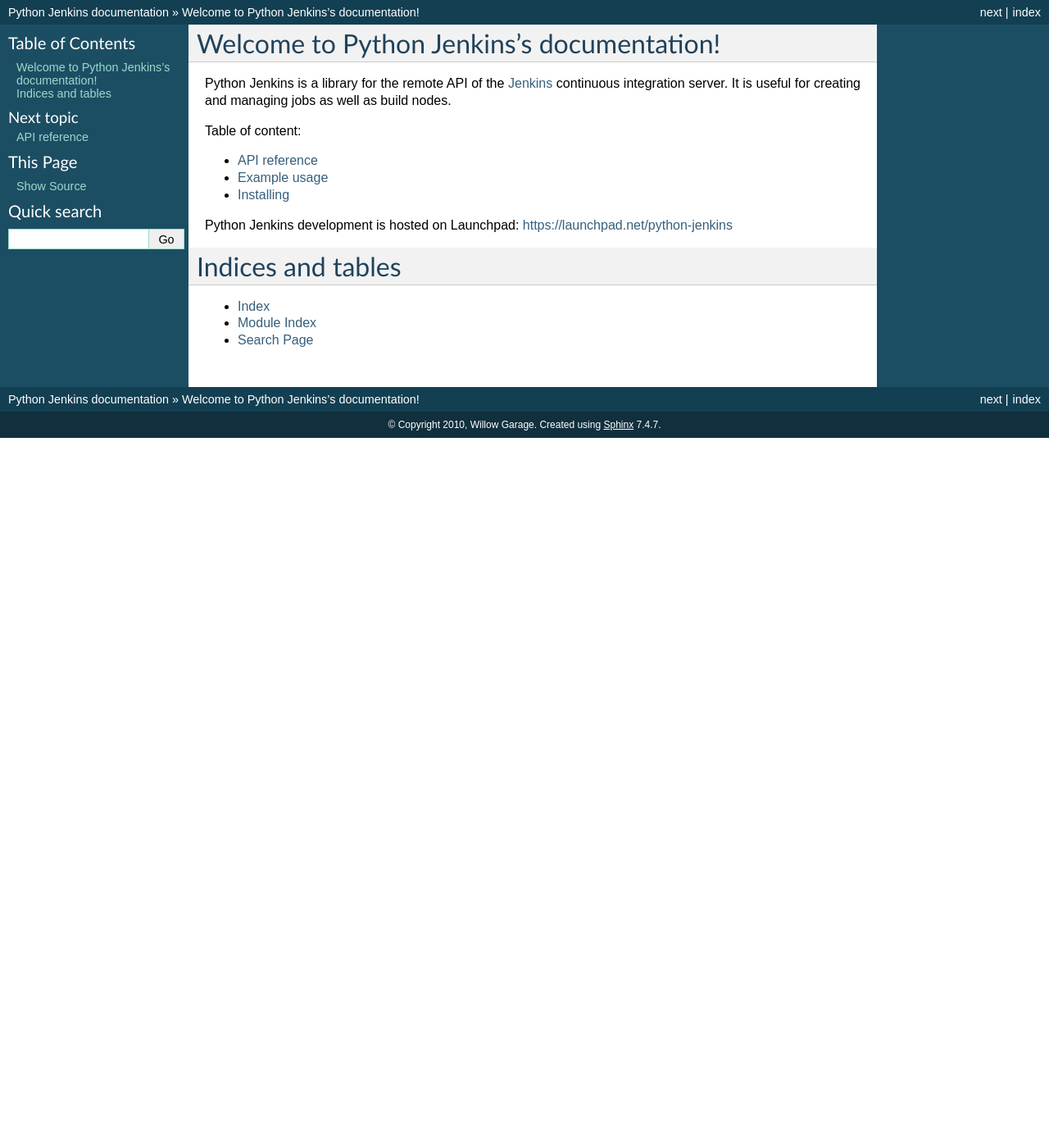
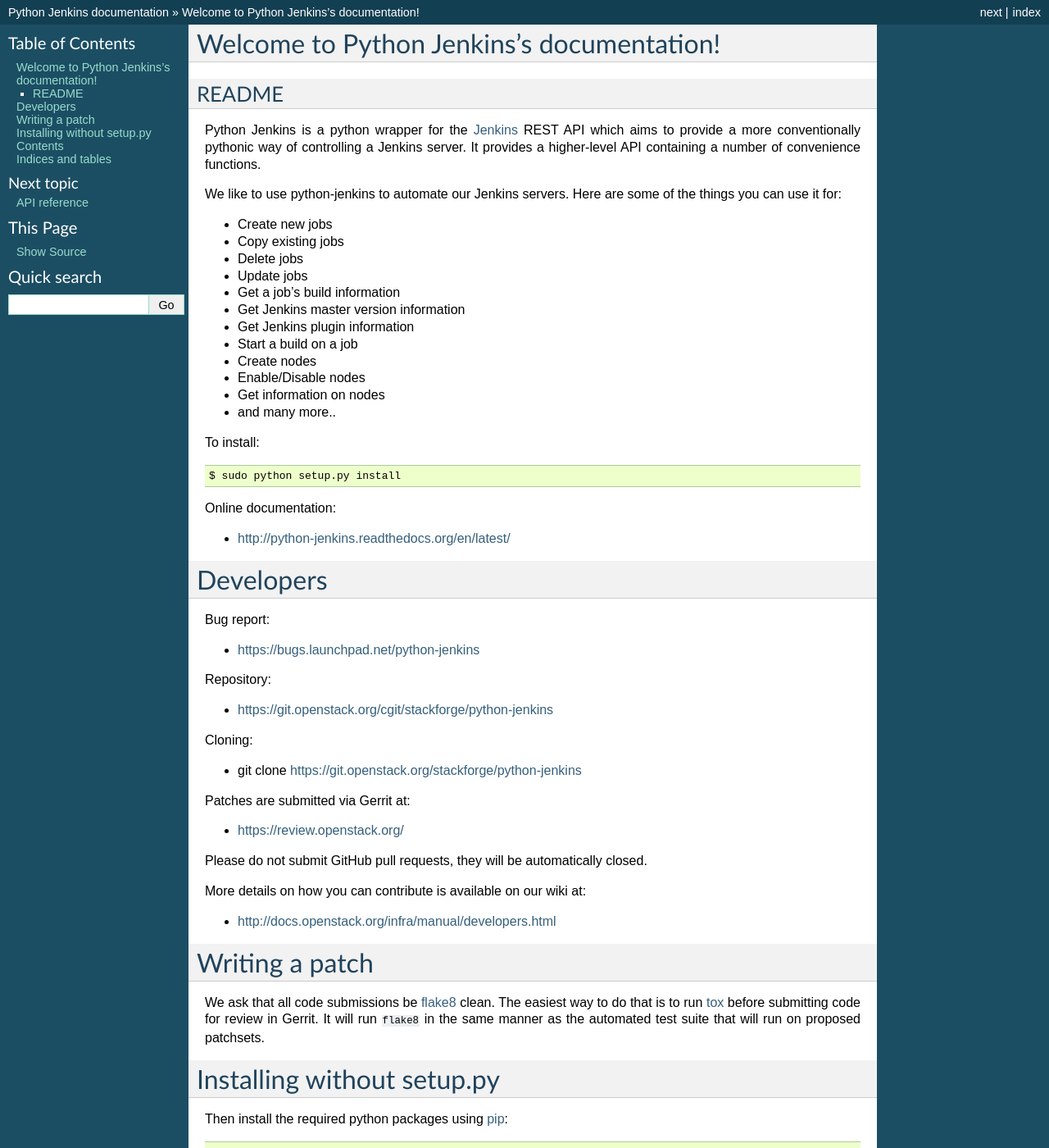
Before and after one commit to openstack-archive/python-jenkins, a Sphinx documentation site: the page built from doc/source/index.rst, in a window 1280 px wide and 1400 px high. Shown: the whole window at 82% size. Built offline with Sphinx 7.4.7, drawn with Linux system fonts in a browser that asks for light colours; the version number could not be read and is left out; some of the changed text lies outside the part shown.

Commit message:
Update and clean up docs
* Include the readme in index.rst to remove redundant docs
* General cleanup and updates

Change-Id: I33c9c12b94282ce3a0b3366715a3797e6c3b019c

```diff
--- a/README.rst
+++ b/README.rst
@@ -1,10 +1,14 @@
-==============
-Python Jenkins
-==============
+======
+README
+======
 
-Python Jenkins is a python library that wraps the Jenkins REST interface.
-We like to use it to automate our Jenkins servers. Here are some of the
-things you can use it for:
+Python Jenkins is a python wrapper for the `Jenkins <http://jenkins-ci.org/>`_
+REST API which aims to provide a more conventionally pythonic way of controlling
+a Jenkins server.  It provides a higher-level API containing a number of
+convenience functions.
+
+We like to use python-jenkins to automate our Jenkins servers. Here are some of
+the things you can use it for:
 
 * Create new jobs
 * Copy existing jobs
@@ -33,9 +37,13 @@ Bug report:
 
 * https://bugs.launchpad.net/python-jenkins
 
+Repository:
+
+* https://git.openstack.org/cgit/stackforge/python-jenkins
+
 Cloning:
 
-* https://git.openstack.org/stackforge/python-jenkins
+* git clone https://git.openstack.org/stackforge/python-jenkins
 
 Patches are submitted via Gerrit at:
 
--- a/doc/source/index.rst
+++ b/doc/source/index.rst
@@ -1,19 +1,15 @@
 Welcome to Python Jenkins's documentation!
 ==========================================
 
-Python Jenkins is a library for the remote API of the `Jenkins
-<http://jenkins-ci.org/>`_ continuous integration server. It is useful
-for creating and managing jobs as well as build nodes.
+.. include:: ../../README.rst
 
-Table of content:
-
+Contents
+========
 .. toctree::
-    :maxdepth: 2
+    :maxdepth: 3
     :glob:
 
     *
-
-Python Jenkins development is hosted on Launchpad: https://launchpad.net/python-jenkins
 
 Indices and tables
 ==================
--- a/doc/source/install.rst
+++ b/doc/source/install.rst
@@ -25,3 +25,34 @@ And on Fedora 19 and later::
 For development::
 
     python setup.py develop
+
+
+Documentation
+-------------
+
+Documentation is included in the ``doc`` folder. To generate docs
+locally execute the command::
+
+    tox -e docs
+
+The generated documentation is then available under
+``doc/build/html/index.html``.
+
+Unit Tests
+----------
+
+Unit tests have been included and are in the ``tests`` folder.  We recently
+started including unit tests as examples in our documentation so to keep the
+examples up to date it is very important that we include unit tests for
+every module.  To run the unit tests, execute the command::
+
+    tox -e py27
+
+* Note: View ``tox.ini`` to run tests on other versions of Python.
+
+Test Coverage
+-------------
+
+To measure test coverage, execute the command::
+
+    tox -e cover
```
